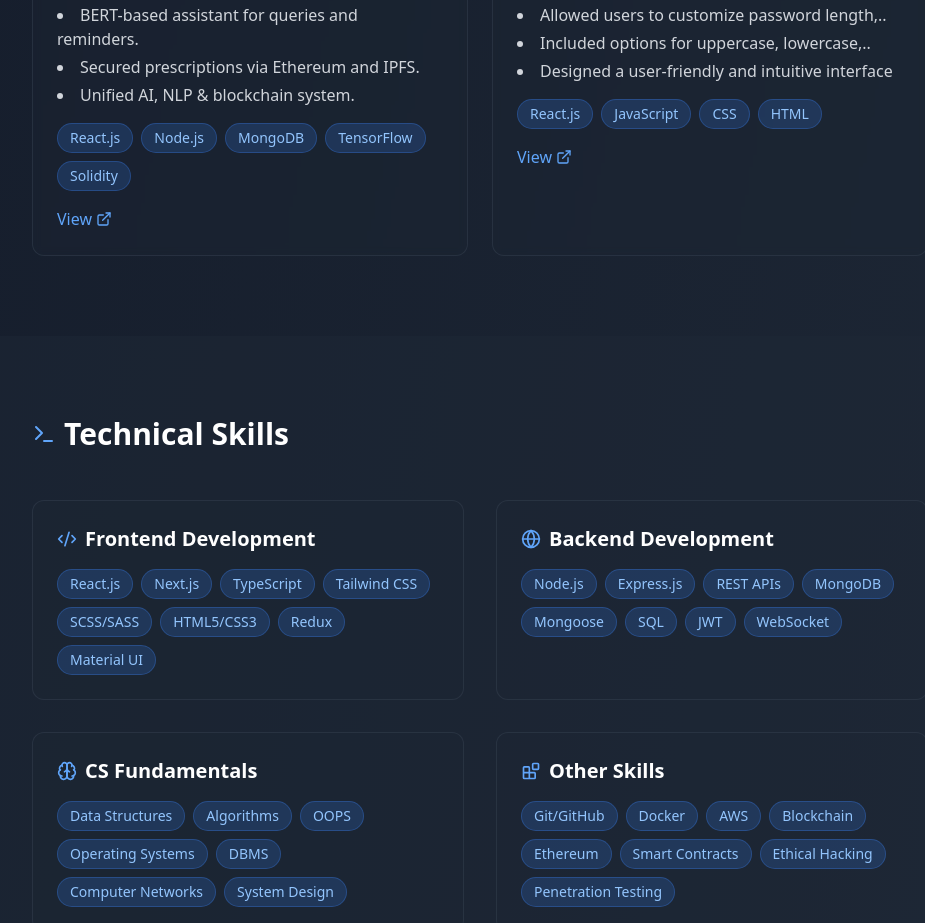
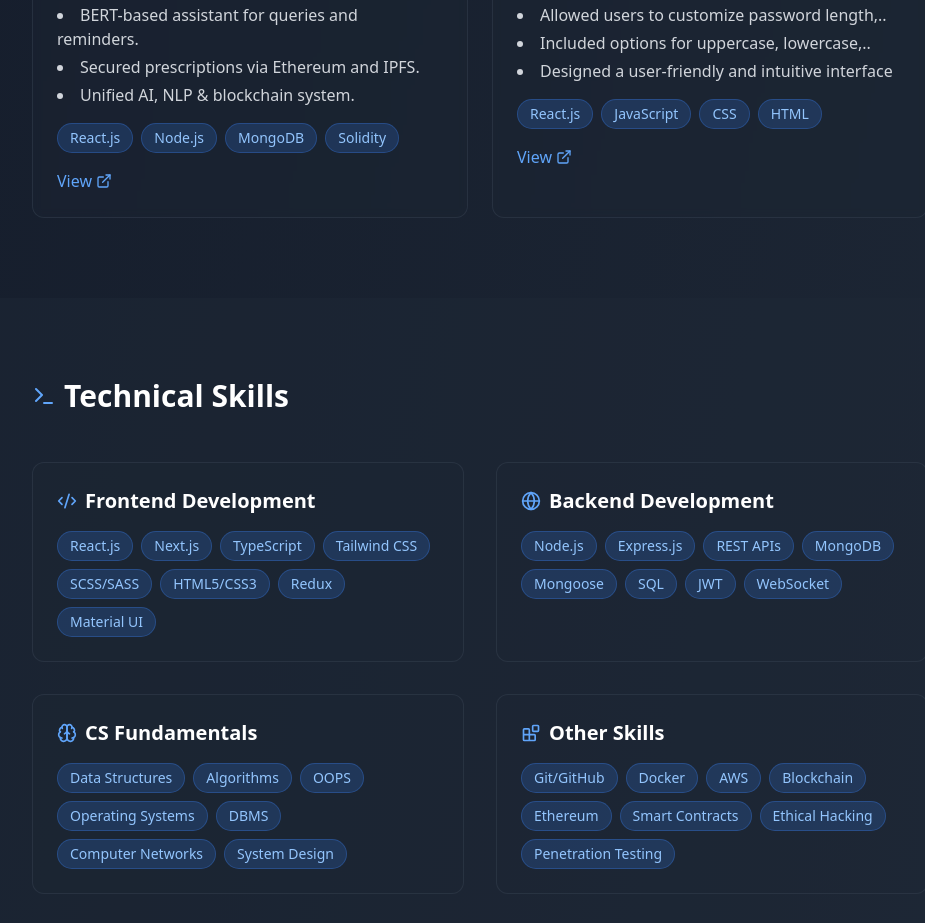
Before and after one commit to DRithwik/My-Portfolio, a React (Vite) app: page / in a window 1280 px wide. Shown: the part 4180-5103 px from the top of the page, without its empty margins (160-1085 px from the left). Built offline with nearby package versions, Linux system fonts and the light colour scheme.

Commit message:
Update Projects.tsx

```diff
--- a/src/components/Projects.tsx
+++ b/src/components/Projects.tsx
@@ -31,7 +31,7 @@ const projects = [
   {
     title: 'Rx Appoints',
     desc: '',
-    tech: ['React.js', 'Node.js', 'MongoDB', 'TensorFlow', 'Solidity'],
+    tech: ['React.js', 'Node.js', 'MongoDB', 'Solidity'],
     image: 'https://i.ibb.co/whJC4Hv0/Screenshot-2025-10-16-194407.png',
     link: 'https://github.com/DRithwik/Rx_appoints',
     points: [
```
